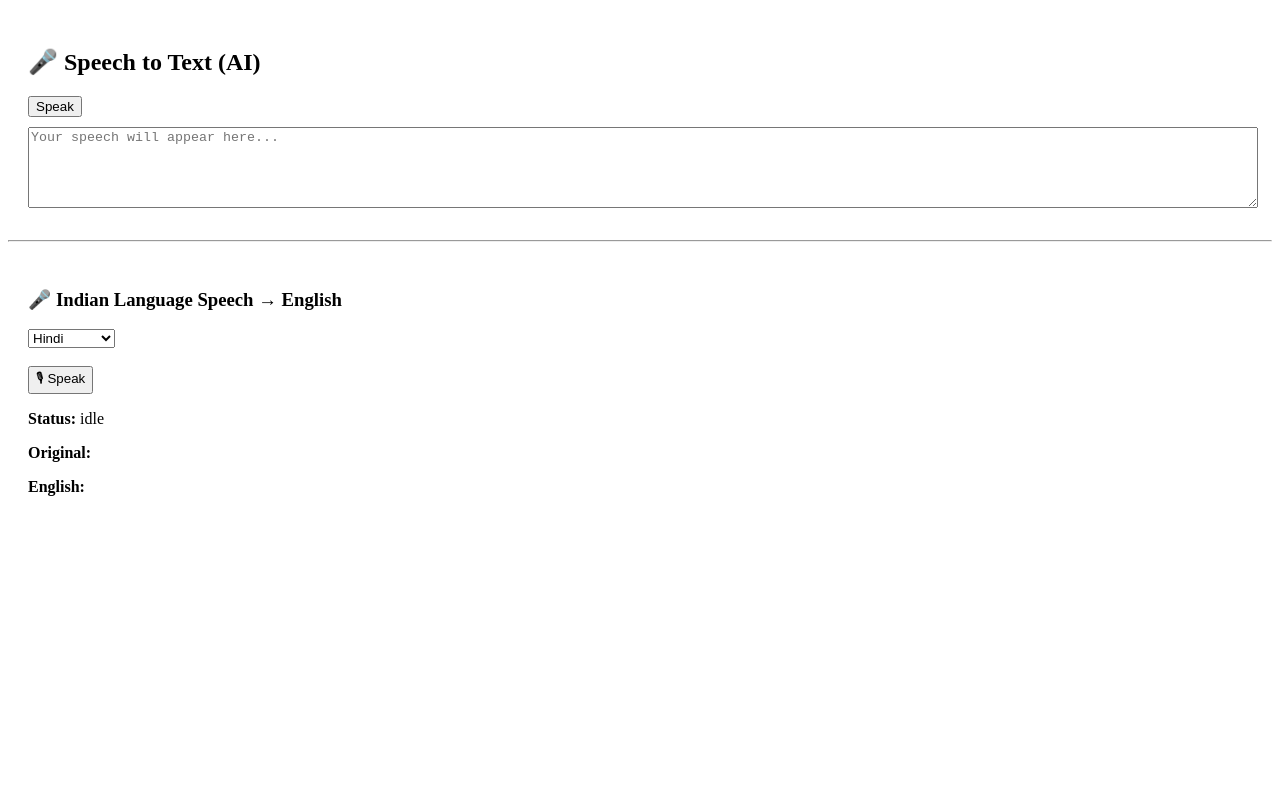
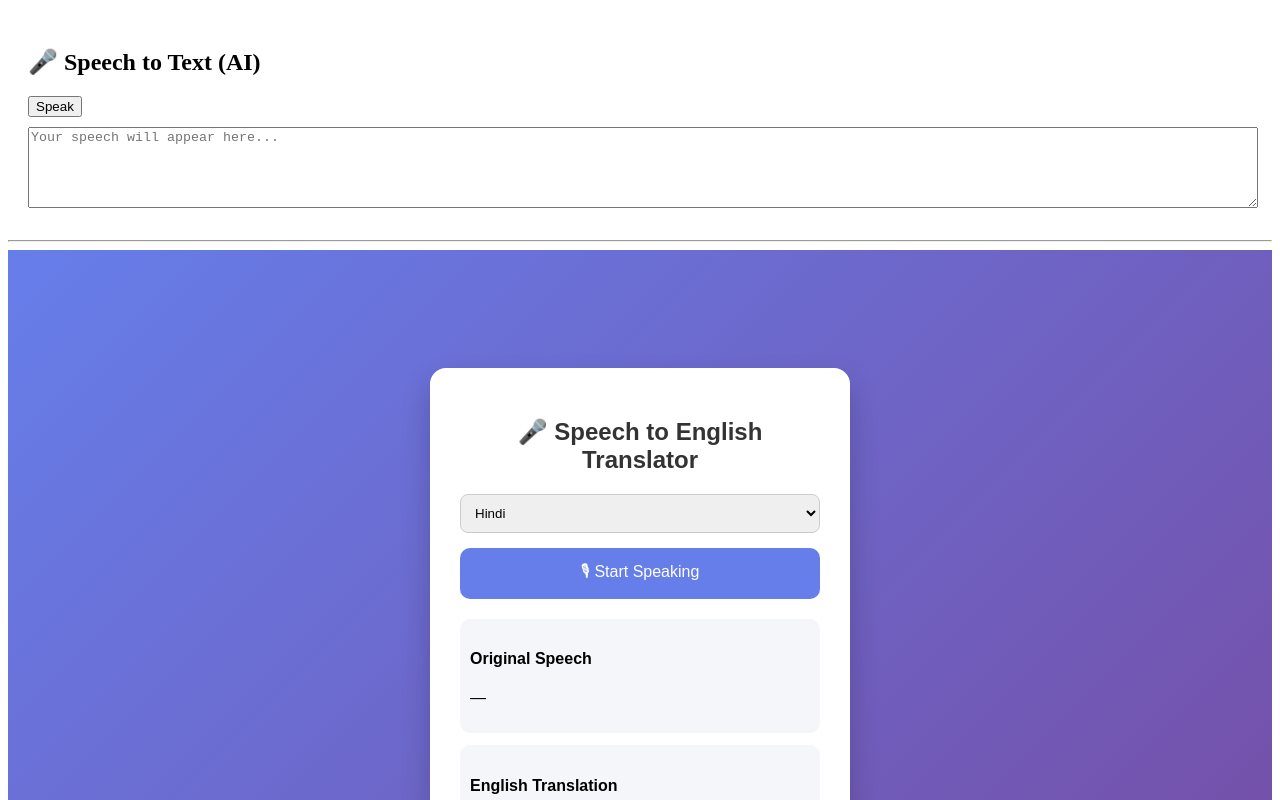
Before and after one commit to Adelgit2004/new_mini, a React (Create React App) app in the folder frontend/: page / in a window 1280 px wide. Shown: the top 800 px of the page. Built offline with nearby package versions, Linux system fonts and the light colour scheme.

Commit message:
Update SpeechToTextMulti.jsx

```diff
--- a/frontend/src/SpeechToTextMulti.jsx
+++ b/frontend/src/SpeechToTextMulti.jsx
@@ -21,34 +21,28 @@ function SpeechToTextMulti() {
     recognition.continuous = false;
     recognition.interimResults = false;
     recognition.maxAlternatives = 1;
-
     return recognition;
   };
 
   const translateText = async (speechText) => {
     try {
       setStatus("translating");
-
       const res = await fetch(
         `https://api.mymemory.translated.net/get?q=${encodeURIComponent(
           speechText
         )}&langpair=${language.slice(0, 2)}|en`
       );
-
       const data = await res.json();
       setTranslated(data.responseData?.translatedText || "Translation failed");
       setStatus("done");
-    } catch (err) {
-      console.error("Translation error:", err);
+    } catch {
       setTranslated("Translation error");
       setStatus("error");
     }
   };
 
   const startListening = () => {
-    if (recognitionRef.current) {
-      recognitionRef.current.stop();
-    }
+    if (recognitionRef.current) recognitionRef.current.stop();
 
     const recognition = createRecognition();
     if (!recognition) return;
@@ -60,55 +54,106 @@ function SpeechToTextMulti() {
 
     recognition.onresult = (event) => {
       const speechText = event.results?.[0]?.[0]?.transcript;
-
       if (!speechText) {
         setStatus("error");
         return;
       }
-
       setText(speechText);
       translateText(speechText);
     };
 
-    recognition.onerror = (event) => {
-      console.error("Speech error:", event.error);
-
-      // Retry once for common issues
-      if (event.error === "no-speech" || event.error === "network") {
-        setTimeout(() => recognition.start(), 800);
-      } else {
-        setStatus("error");
-      }
-    };
-
-    recognition.onend = () => {
-      if (status === "listening") setStatus("idle");
-    };
-
+    recognition.onerror = () => setStatus("error");
     recognition.start();
   };
 
   return (
-    <div style={{ padding: 20 }}>
-      <h3>🎤 Indian Language Speech → English</h3>
+    <div style={styles.page}>
+      <div style={styles.card}>
+        <h2 style={styles.title}>🎤 Speech to English Translator</h2>
 
-      <select value={language} onChange={(e) => setLanguage(e.target.value)}>
-        <option value="hi-IN">Hindi</option>
-        <option value="ta-IN">Tamil</option>
-        <option value="ml-IN">Malayalam</option>
-      </select>
+        <select
+          style={styles.select}
+          value={language}
+          onChange={(e) => setLanguage(e.target.value)}
+        >
+          <option value="hi-IN">Hindi</option>
+          <option value="ta-IN">Tamil</option>
+          <option value="ml-IN">Malayalam</option>
+        </select>
 
-      <br /><br />
+        <button style={styles.button} onClick={startListening}>
+          {status === "listening" ? "🎧 Listening..." : "🎙 Start Speaking"}
+        </button>
 
-      <button onClick={startListening}>
-        {status === "listening" ? "🎧 Listening..." : "🎙 Speak"}
-      </button>
+        <div style={styles.box}>
+          <h4>Original Speech</h4>
+          <p>{text || "—"}</p>
+        </div>
 
-      <p><b>Status:</b> {status}</p>
-      <p><b>Original:</b> {text}</p>
-      <p><b>English:</b> {translated}</p>
+        <div style={styles.box}>
+          <h4>English Translation</h4>
+          <p>{translated || "—"}</p>
+        </div>
+
+        <p style={styles.status}>
+          Status: <b>{status}</b>
+        </p>
+      </div>
     </div>
   );
 }
 
+const styles = {
+  page: {
+    minHeight: "100vh",
+    background: "linear-gradient(135deg, #667eea, #764ba2)",
+    display: "flex",
+    alignItems: "center",
+    justifyContent: "center",
+    fontFamily: "Arial, sans-serif",
+  },
+  card: {
+    background: "#fff",
+    borderRadius: "16px",
+    padding: "30px",
+    width: "360px",
+    boxShadow: "0 15px 30px rgba(0,0,0,0.2)",
+    textAlign: "center",
+  },
+  title: {
+    marginBottom: "20px",
+    color: "#333",
+  },
+  select: {
+    width: "100%",
+    padding: "10px",
+    borderRadius: "8px",
+    border: "1px solid #ccc",
+    marginBottom: "15px",
+  },
+  button: {
+    width: "100%",
+    padding: "12px",
+    borderRadius: "10px",
+    border: "none",
+    background: "#667eea",
+    color: "#fff",
+    fontSize: "16px",
+    cursor: "pointer",
+    marginBottom: "20px",
+  },
+  box: {
+    background: "#f5f6fa",
+    borderRadius: "10px",
+    padding: "10px",
+    marginBottom: "12px",
+    textAlign: "left",
+  },
+  status: {
+    marginTop: "10px",
+    fontSize: "14px",
+    color: "#555",
+  },
+};
+
 export default SpeechToTextMulti;
```
